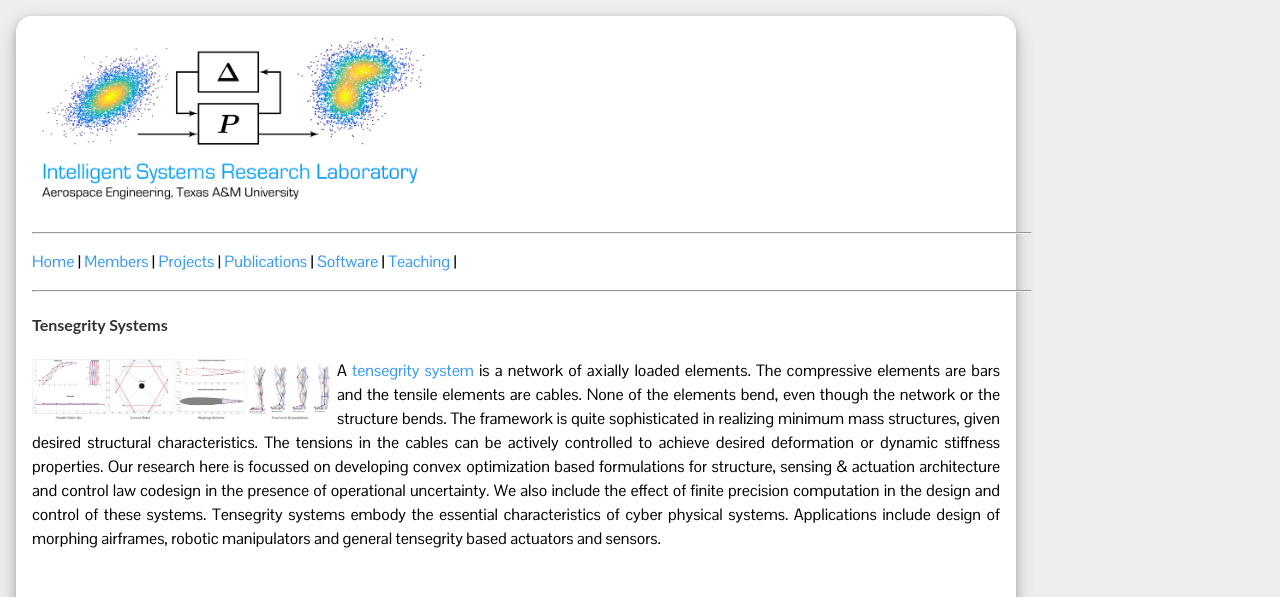
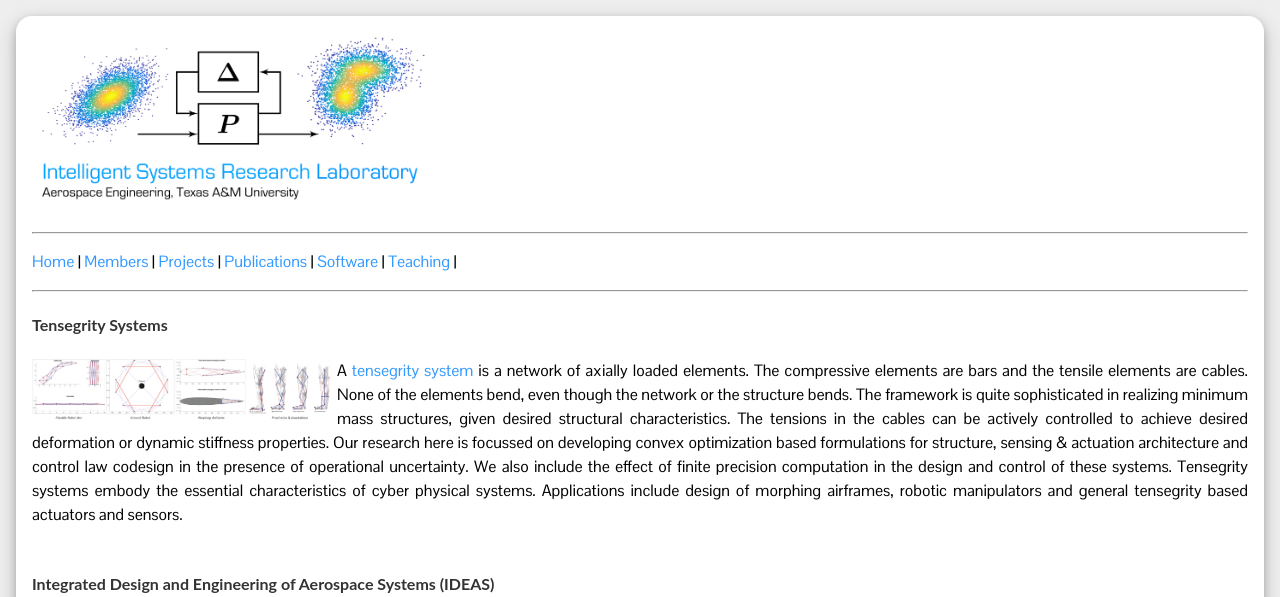
Before and after one commit to isrlab/isrlab.github.io, a Jekyll site: the page built from _pages/research.md, in a window 1280 px wide. Shown: the top 597 px of the page. Built offline with Jekyll 4.4.1, drawn with Linux system fonts in a browser that asks for light colours; our own code applies the rules of GitHub Pages for plain Markdown files; formulas are drawn with MathJax 3; grey boxes are pictures that could not be loaded.

Commit message:
changed back

```diff
--- a/css/uqLab.css
+++ b/css/uqLab.css
@@ -29,7 +29,6 @@ body {
 	margin: 1em;
 	background-color: #EEEEEE;
   float:center;
-  max-width: 1000px;
 }
 
 
@@ -40,7 +39,7 @@ div.card {
   padding: 1em;
   background-color: #FFF;
 	border-radius: 1em;
-	max-width: 1000px;
+	max-width: device-width;
 	margin:auto;
 }
 
@@ -112,7 +111,7 @@ p b {
 }
 
 div.container {
-    width: 1000px;
+    width: device-width;
     border: 0px;
 }
 
```
